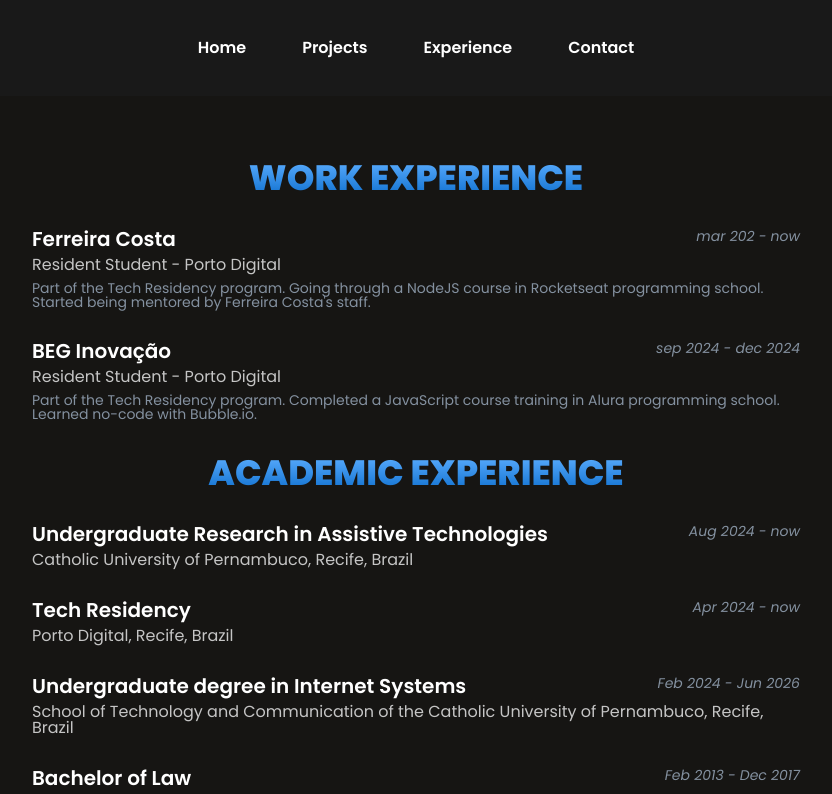
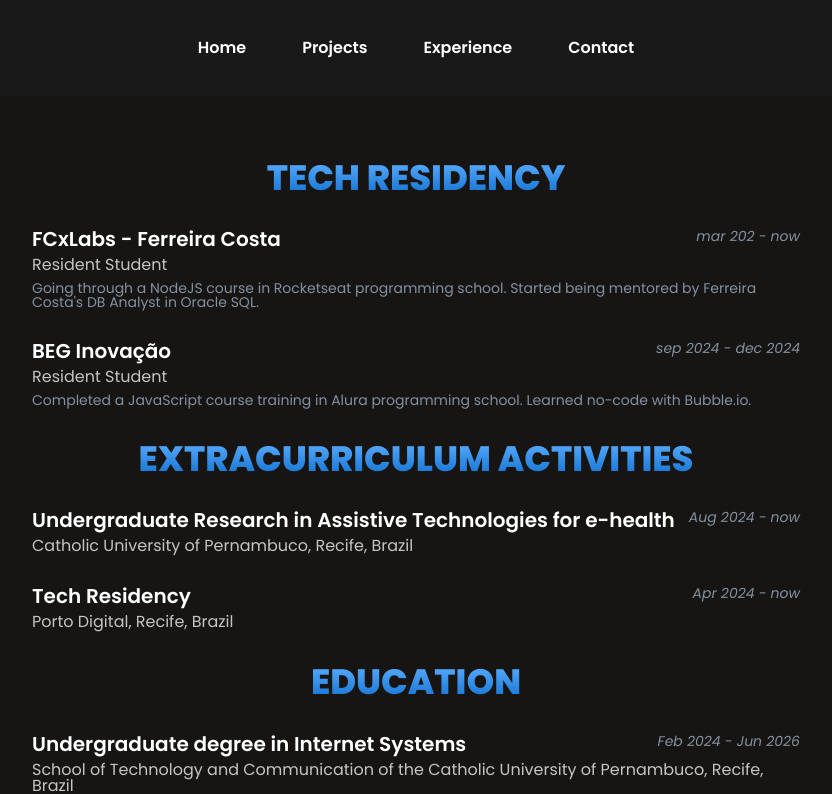
Before and after one commit to capella-marcosfilipe/marcoscapella-portfolio-ng, an Angular app: page /experience in a window 1280 px wide. Shown: the top 794 px of the page, without its empty margins (224-1056 px from the left). Built offline with nearby package versions, Linux system fonts and the light colour scheme.

Commit message:
Modified Experience information and layout

```diff
--- a/src/app/pages/experience/experience.component.html
+++ b/src/app/pages/experience/experience.component.html
@@ -1,7 +1,7 @@
 <section class="content-width experience">
-  <h1 class="experience__title">WORK EXPERIENCE</h1>
+  <h1 class="experience__title">TECH RESIDENCY</h1>
   <div class="work-experience">
-    <div class="work-experience__item" *ngFor="let exp of workExperience">
+    <div class="work-experience__item" *ngFor="let exp of techResidency">
       <div class="item__head">
         <h2 class="experience__item__title">{{ exp.company }}</h2>
         <p class="experience__item__period">{{ exp.period }}</p>
@@ -11,9 +11,20 @@
     </div>
   </div>
 
-  <h1 class="experience__title">ACADEMIC EXPERIENCE</h1>
+  <h1 class="experience__title">EXTRACURRICULUM ACTIVITIES</h1>
   <div class="academic-experience">
-    <div class="academic-experience__item" *ngFor="let exp of acadExperience">
+    <div class="academic-experience__item" *ngFor="let exp of extracurriculum">
+      <div class="item__head">
+        <h2 class="experience__item__title">{{ exp.activity }}</h2>
+        <p class="experience__item__period">{{ exp.period }}</p>
+      </div>
+      <p class="experience__item__role">{{ exp.institution }}</p>
+    </div>
+  </div>
+
+  <h1 class="experience__title">EDUCATION</h1>
+  <div class="academic-experience">
+    <div class="academic-experience__item" *ngFor="let exp of education">
       <div class="item__head">
         <h2 class="experience__item__title">{{ exp.course }}</h2>
         <p class="experience__item__period">{{ exp.period }}</p>
--- a/src/app/pages/experience/experience.component.ts
+++ b/src/app/pages/experience/experience.component.ts
@@ -2,14 +2,20 @@ import { Component } from '@angular/core';
 
 import experienceData from '../../../assets/contents/experiences.json';
 
-interface WorkExperience {
+interface TechResidency {
   company: string;
   role: string;
   period: string;
   description: string;
 }
 
-interface AcadExperience {
+interface Extracurriculum {
+  institution: string;
+  activity: string;
+  period: string;
+}
+
+interface Education {
   institution: string;
   course: string;
   period: string;
@@ -22,6 +28,7 @@ interface AcadExperience {
   styleUrl: './experience.component.css',
 })
 export class ExperienceComponent {
-  workExperience: WorkExperience[] = experienceData.work_experience;
-  acadExperience: AcadExperience[] = experienceData.academic_experience;
+  education: Education[] = experienceData.education;
+  extracurriculum: Extracurriculum[] = experienceData.extracurriculum;
+  techResidency: TechResidency[] = experienceData.tech_residency;
 }
--- a/src/assets/contents/experiences.json
+++ b/src/assets/contents/experiences.json
@@ -1,29 +1,31 @@
 {
-  "work_experience": [
+  "tech_residency": [
     {
-      "company": "Ferreira Costa",
-      "role": "Resident Student - Porto Digital",
+      "company": "FCxLabs - Ferreira Costa",
+      "role": "Resident Student",
       "period": "mar 202 - now",
-      "description": "Part of the Tech Residency program. Going through a NodeJS course in Rocketseat programming school. Started being mentored by Ferreira Costa's staff."
+      "description": "Going through a NodeJS course in Rocketseat programming school. Started being mentored by Ferreira Costa's DB Analyst in Oracle SQL."
     },
     {
       "company": "BEG Inovação",
-      "role": "Resident Student - Porto Digital",
+      "role": "Resident Student",
       "period": "sep 2024 - dec 2024",
-      "description": "Part of the Tech Residency program. Completed a JavaScript course training in Alura programming school. Learned no-code with Bubble.io."
+      "description": " Completed a JavaScript course training in Alura programming school. Learned no-code with Bubble.io."
     }
   ],
-  "academic_experience": [
+  "extracurriculum": [
     {
       "institution": "Catholic University of Pernambuco, Recife, Brazil",
-      "course": "Undergraduate Research in Assistive Technologies",
+      "activity": "Undergraduate Research in Assistive Technologies for e-health",
       "period": "Aug 2024 - now"
     },
     {
       "institution": "Porto Digital, Recife, Brazil",
-      "course": "Tech Residency",
+      "activity": "Tech Residency",
       "period": "Apr 2024 - now"
-    },
+    }
+  ],
+  "education": [
     {
       "institution": "School of Technology and Communication of the Catholic University of Pernambuco, Recife, Brazil",
       "course": "Undergraduate degree in Internet Systems",
```
